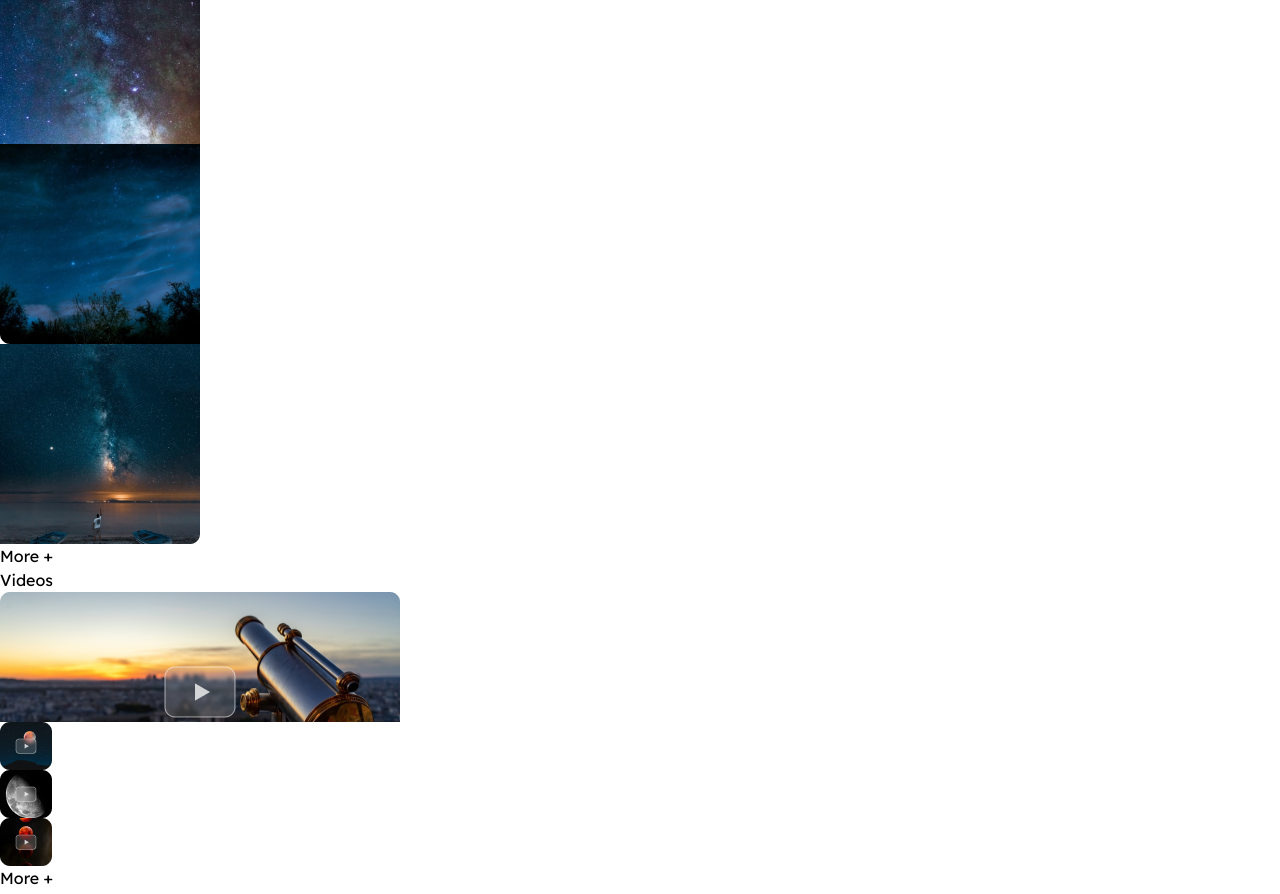
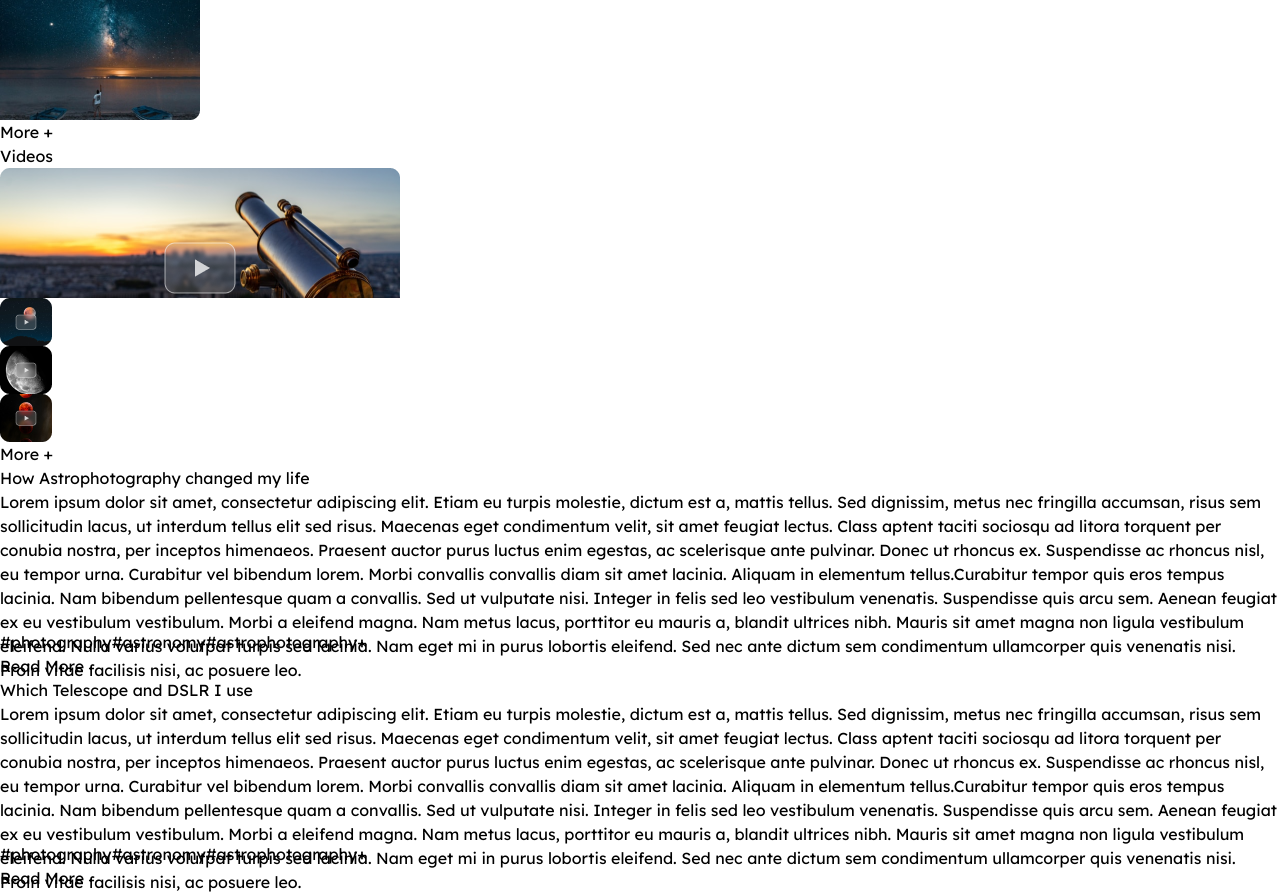
Before and after one commit to Fatiha26/task-project, a React (Vite) app: page / in a window 1280 px wide. Shown: the part 1480-2374 px from the top of the page. Built offline with nearby package versions, Linux system fonts and the light colour scheme.

Commit message:
design comlete for medium devices

```diff
--- a/src/components/Blog.jsx
+++ b/src/components/Blog.jsx
@@ -2,11 +2,11 @@ import { postData } from '../constants/data';
 
 const Blog = () => {
   return (
-    <div className='mt-12'>
+    <div className='lg:mt-12'>
       {postData.map((items, index) => (
         <div key={index} className='p-4 w-auto h-[280px] bg-gray-100 rounded-xl shadow mb-8'>
-          <h3 className='md:text-2xl text-lg font-semibold'>{items.heading}</h3>
-          <div className='md:text-sm text-xs text-center text-gray-600 md:mt-4 overflow-y-scroll' style={{ maxHeight: '140px', scrollbarWidth: 'none', msOverflowStyle: 'none' }}>
+          <h3 className='lg:text-2xl text-lg font-semibold'>{items.heading}</h3>
+          <div className='lg:text-sm text-xs text-center text-gray-600 lg:mt-4 overflow-y-scroll' style={{ maxHeight: '140px', scrollbarWidth: 'none', msOverflowStyle: 'none' }}>
             <style>{`
               div::-webkit-scrollbar {
                 display: none;
@@ -16,13 +16,13 @@ const Blog = () => {
           </div>
           <div className='flex items-center justify-between border-t-2 border-gray-300 mt-4'>
             <div className='flex items-center mt-3'>
-              <a href="#" className='text-sky-500 bg-white md:text-sm text-xs md:px-3 md:py-1 rounded-3xl md:mr-2 mr-1'>{items.link1}</a>
-              <a href="#" className='text-sky-500 bg-white md:text-sm text-xs md:px-3 md:py-1 rounded-3xl md:mr-2 mr-1'>{items.link2}</a>
-              <a href="#" className='text-sky-500 bg-white md:text-sm text-xs md:px-3 md:py-1 rounded-3xl md:mr-2 mr-1'>{items.link3}</a>
-              <a href="#" className='text-sky-500 bg-white md:text-2xl text-sm  md:px-2 px-1 py-0 rounded-full'>+</a>
+              <a href="#" className='text-sky-500 bg-white lg:text-sm text-xs lg:px-3 lg:py-1 rounded-3xl lg:mr-2 mr-1'>{items.link1}</a>
+              <a href="#" className='text-sky-500 bg-white lg:text-sm text-xs lg:px-3 lg:py-1 rounded-3xl lg:mr-2 mr-1'>{items.link2}</a>
+              <a href="#" className='text-sky-500 bg-white lg:text-sm text-xs lg:px-3 lg:py-1 rounded-3xl lg:mr-2 mr-1'>{items.link3}</a>
+              <a href="#" className='text-sky-500 bg-white lg:text-2xl text-sm  lg:px-2 px-1 py-0 rounded-full'>+</a>
             </div>
             <div className='mt-3'>
-              <a href="#" className='md:text-[16px] text-[10px] md:font-medium font-normal text-sky-700'>Read More</a>
+              <a href="#" className='lg:text-[16px] text-[10px] lg:font-medium font-normal text-sky-700'>Read More</a>
             </div>
           </div>
         </div>
--- a/src/components/Container.jsx
+++ b/src/components/Container.jsx
@@ -5,13 +5,13 @@ import Blog from './Blog';
 const Container = () => {
   return (
     <div className="bg-gray-50 md:mx-20 mx-3 px-2 md:px-16">
+      <User />
       <div className="grid md:grid-cols-[70%_30%] gap-12">
-        <div>
-          <User />
+        <div className="order-1 md:order-2">
+          <PhotosVideos />
+        </div>
+        <div className="order-2 md:order-1">
           <Blog />
-        </div>
-        <div>
-          <PhotosVideos />
         </div>
       </div>
     </div>
--- a/src/components/NavBar.jsx
+++ b/src/components/NavBar.jsx
@@ -18,9 +18,10 @@ const NavBar = () => {
           <div>
             <img src={logo} alt="logo image" />
           </div>
+
           <div className="text-white flex items-center">
             {/* Icons for the large devices */}
-            <div className="lg:flex md:flex items-center hidden">
+            <div className="lg:flex  items-center hidden">
               <FaSearch className="bg-slate-800 w-9 h-9 px-2 py-1 rounded-full mr-2" />
               <FaPen className="bg-slate-800 w-9 h-9 px-2 py-1 rounded-full mr-2" />
               <IoMailOutline className="bg-slate-800 w-9 h-9 px-2 py-1 rounded-full mr-2" />
@@ -40,6 +41,7 @@ const NavBar = () => {
             </button>
           </div>
         </div>
+
         {/* Dropdown menu for small devices */}
         {click && (
           <div className="lg:hidden block w-full bg-slate-900 bg-opacity-20 transition z-10 absolute">
--- a/src/components/PhotosVideos.jsx
+++ b/src/components/PhotosVideos.jsx
@@ -10,7 +10,7 @@ import video4 from  '../assets/image/vide4.png';
 const PhotosVideos = () => {
   return (
    <>
-    <div className='-mt-10 md:mt-8 pr-4 flex md:flex-col flex-row gap-4'>
+    <div className='lg:-mt-20 pr-4 flex md:flex-col flex-row gap-4'>
      <div>
        <h3 className='md:text-2xl text-xl font-semibold'>Photos</h3>
       <div className='grid grid-cols-2 md:w-auto w-full mt-3'>
@@ -19,7 +19,7 @@ const PhotosVideos = () => {
         <img src={rectangle4} alt="3rd image" />
         <img src={rectangle3} alt="4th image" />
       </div>
-    <a href="#" className='text-md font-medium text-sky-700 md:ml-52 ml-24'>More +</a>
+         <a href="#" className='text-md font-medium text-sky-700 lg:ml-52 ml-24'>More +</a>
     </div>
     <div className='mt-8'>
        <h3 className='md:text-2xl text-xl font-semibold'>Videos</h3>
@@ -31,7 +31,7 @@ const PhotosVideos = () => {
         <img src={video4} alt="4th video" />
        </div>
       </div>
-    <a href="#" className='text-md font-medium text-sky-700 md:ml-52 ml-24'>More +</a>
+    <a href="#" className='text-md font-medium text-sky-700 lg:ml-52 ml-24'>More +</a>
     </div>
   </div>
    </>
--- a/src/components/User.jsx
+++ b/src/components/User.jsx
@@ -3,11 +3,11 @@ import { GoDotFill } from "react-icons/go";
 
 const User = () => {
   return (
-    <div className='flex justify-around'>
+    <div className='flex justify-around lg:w-3/4'>
       <div className='md:-mt-24 -mt-20 w-32 md:w-auto md:-ml-16'>
           <img src={profilePic} alt="profile image" />
       </div>
-      <div className='md:mt-8 mt-4 md:-ml-12'>
+      <div className='md:mt-8 mt-4 lg:-ml-20'>
          <div className='flex items-center'>
          <h2 className='md:text-2xl text-md font-semibold'>John Doe</h2>
          <span className='md:text-lg text-sm font-semibold md:mx-2'><GoDotFill/></span>
@@ -19,7 +19,7 @@ const User = () => {
       <div className='mt-20 md:mt-10'>
          <a href="#" className='bg-sky-700 text-white md:px-5 px-3 md:py-2 py-1 rounded-3xl'>Follow</a>
       </div>
-  </div>
+   </div>
   )
 }
 
```
Lines whose indentation alone changed are shown as unchanged.
